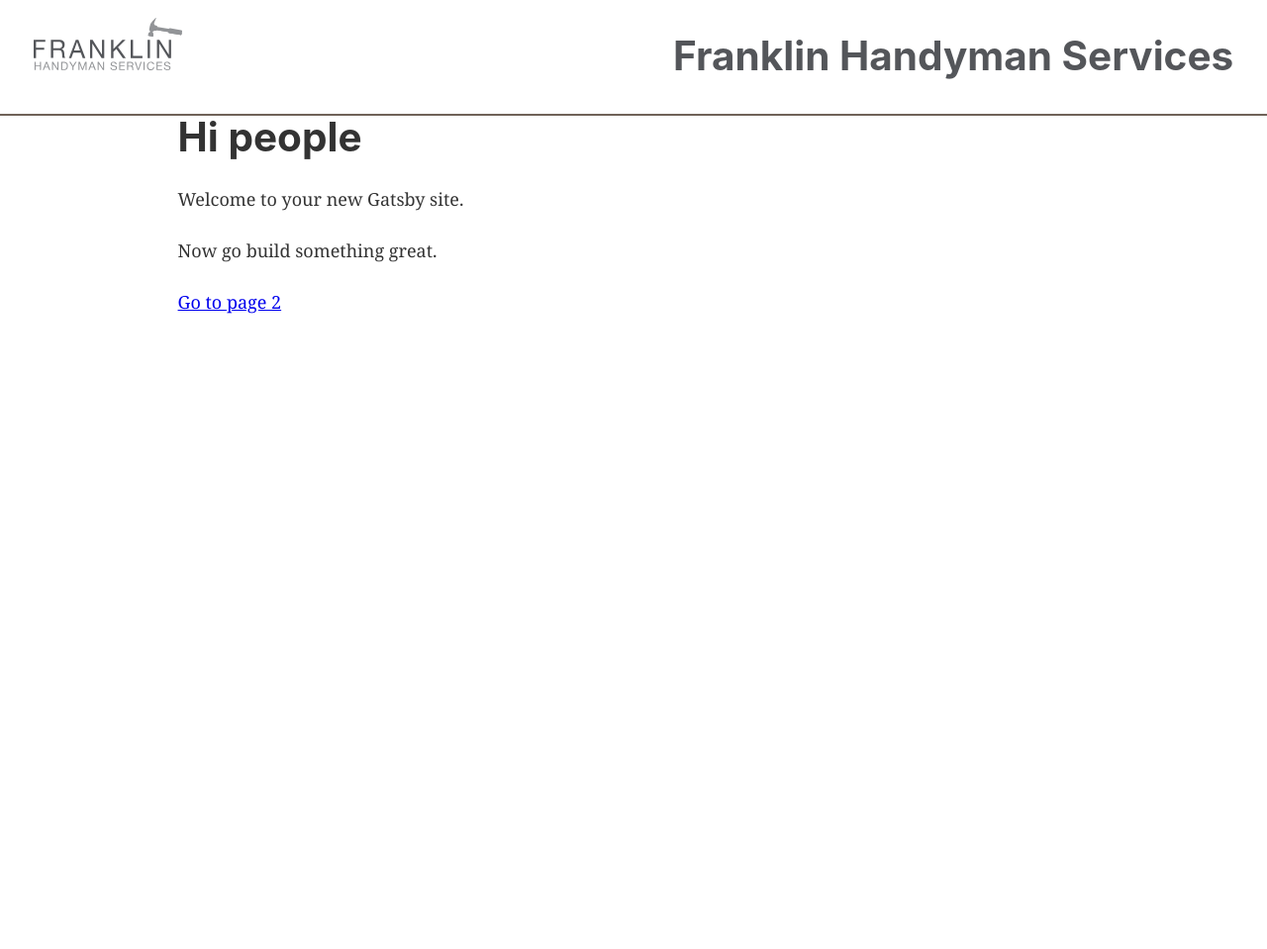
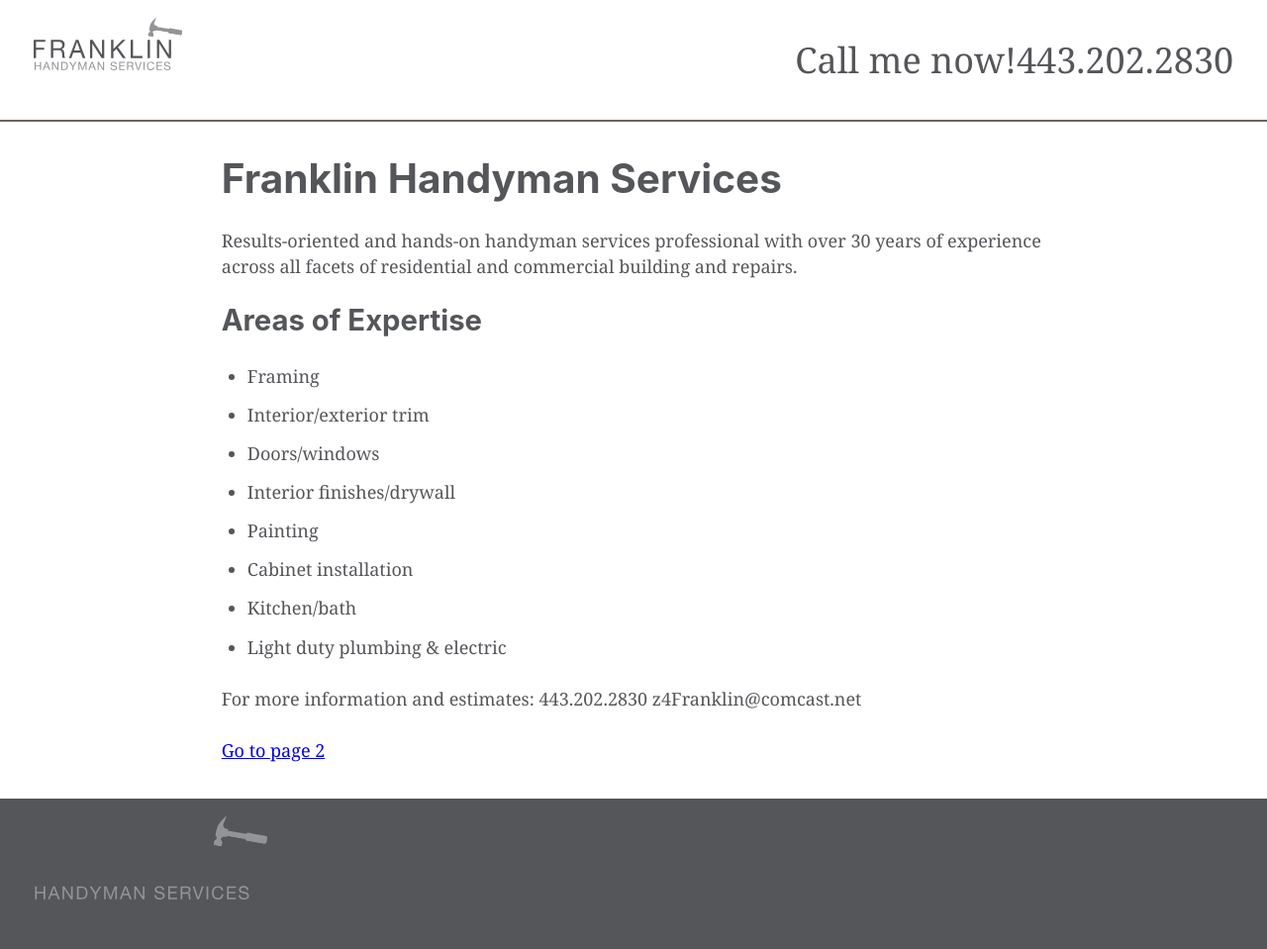
Before and after one commit to moxdev/franklin-handyman-services, a Gatsby site: page / in a window 1280 px wide. Shown: the whole page at 99% size. Before the commit the page ends 800 px from the top, so only its background shows below. Built offline with nearby package versions, Linux system fonts and the light colour scheme; Gatsby itself is replaced by a stand-in of ours.

Commit message:
did so much stuff

```diff
--- a/data/SiteConfig.js
+++ b/data/SiteConfig.js
@@ -1,6 +1,10 @@
 module.exports = {
-  siteUrl: "", // Domain of your website without pathPrefix.
-  copyright: "Copyright © 2018. Franklin Handyman Services", // Copyright string for the footer of the website and RSS feed.
-  themeColor: "#c62828", // Used for setting manifest and progress theme colors.
-  backgroundColor: "#e0e0e0" // Used for setting manifest background color.
+  siteUrl: '', // Domain of your website without pathPrefix.
+  phone: {
+    callout: 'Call me now!',
+    number: '443.202.2830',
+  },
+  copyright: 'Copyright © 2018. Franklin Handyman Services', // Copyright string for the footer of the website and RSS feed.
+  themeColor: '#c62828', // Used for setting manifest and progress theme colors.
+  backgroundColor: '#e0e0e0', // Used for setting manifest background color.
 }
--- a/gatsby-config.js
+++ b/gatsby-config.js
@@ -3,7 +3,11 @@ const config = require('./data/SiteConfig')
 module.exports = {
   siteMetadata: {
     title: 'Franklin Handyman Services',
-    description: 'Franklin Handyman Sevices...',
+    desc: 'description of site',
+    phone: {
+      callout: config.phone.callout,
+      number: config.phone.number,
+    },
   },
   plugins: [
     'gatsby-plugin-react-helmet',
--- a/package.json
+++ b/package.json
@@ -26,6 +26,7 @@
   "license": "MIT",
   "scripts": {
     "build": "gatsby build",
+    "watch-config": "watch-run -p gatsby-config.js 'kill-port --port 8000 && gatsby develop'",
     "dev": "gatsby develop",
     "format": "prettier --write '**/*.js'",
     "test": "echo \"Error: no test specified\" && exit 1",
@@ -42,7 +43,9 @@
     "eslint-plugin-jsx-a11y": "^6.1.2",
     "eslint-plugin-prettier": "^3.0.0",
     "eslint-plugin-react": "^7.11.1",
-    "prettier": "^1.14.2"
+    "kill-port": "^1.3.2",
+    "prettier": "^1.14.2",
+    "watch-run": "^1.2.5"
   },
   "repository": {
     "type": "git",
--- /dev/null
+++ b/src/components/Footer/Footer.js
@@ -0,0 +1,26 @@
+import React, { Component } from 'react'
+import { Link } from 'gatsby'
+import PropTypes from 'prop-types'
+import styled from 'styled-components'
+
+import logo from '../../images/fhs-logo.svg'
+
+const FooterWrapper = styled.footer`
+  background: var(--brand-color-1);
+  color: #fff;
+  padding: 1rem 1.875rem;
+`
+
+export default class Footer extends Component {
+  render() {
+    return (
+      <FooterWrapper>
+        <div className="footer-wrapper">
+          <Link to="/">
+            <img src={logo} alt="logo" />
+          </Link>
+        </div>
+      </FooterWrapper>
+    )
+  }
+}
--- a/src/components/Header/header.js
+++ b/src/components/Header/header.js
@@ -2,50 +2,56 @@ import React, { Component } from 'react'
 import { Link } from 'gatsby'
 import PropTypes from 'prop-types'
 import styled from 'styled-components'
-import Img from 'gatsby-image'
 
 import logo from '../../images/fhs-logo.svg'
 
-const HeaderWrapper = styled.div`
+const HeaderWrapper = styled.header`
   display: flex;
   justify-content: space-between;
   align-items: center;
   background: #fff;
   padding: 1rem 1.875rem;
-  border-bottom: 2px solid #6f6259;
+  border-bottom: 2px solid var(--brand-color-2);
+  color: #000;
 
   .logo {
     width: 150px;
   }
 
   h1 {
-    color: #54565a;
+    color: var(--brand-color-1);
+  }
+
+  .phone-wrapper {
+    font-size: 2em;
+    color: var(--brand-color-1);
+
+    a {
+      text-decoration: none;
+      color: var(--brand-color-1);
+    }
   }
 `
 
 export default class Header extends Component {
   render() {
-    const { data } = this.props
+    const { phone } = this.props
 
     return (
       <HeaderWrapper>
-        <img className="logo" src={logo} alt="Franklin Handyman Logo" />
+        <Link to="/">
+          <img className="logo" src={logo} alt="Franklin Handyman Logo" />
+        </Link>
 
-        <h1 style={{ margin: 0 }}>
-          <Link
-            to="/"
-            style={{
-              color: 'white',
-              textDecoration: 'none',
-            }}
-          />
-          {data.site.siteMetadata.title}
-        </h1>
+        <div className="phone-wrapper">
+          <span className="callout">{phone.callout}</span>
+          <a href={`tel:${phone.number}`}>{phone.number}</a>
+        </div>
       </HeaderWrapper>
     )
   }
 }
 
 Header.propTypes = {
-  data: PropTypes.node.isRequired,
+  phone: PropTypes.object.isRequired,
 }
--- /dev/null
+++ b/src/components/Main/Main.js
@@ -0,0 +1,32 @@
+import React, { Component } from 'react'
+import PropTypes from 'prop-types'
+import styled from 'styled-components'
+
+const MainWrapper = styled.main`
+  background: #fff;
+  color: var(--brand-color-1);
+`
+
+const MainInnerWrapper = styled.div`
+  color: var(--brand-color-1);
+  padding: 2rem 1.875rem;
+  max-width: 900px;
+  margin-left: auto;
+  margin-right: auto;
+`
+
+export default class Main extends Component {
+  render() {
+    const { children } = this.props
+
+    return (
+      <MainWrapper>
+        <MainInnerWrapper>{children}</MainInnerWrapper>
+      </MainWrapper>
+    )
+  }
+}
+
+Main.propTypes = {
+  children: PropTypes.node.isRequired,
+}
--- a/src/layouts/index.css
+++ b/src/layouts/index.css
@@ -1,3 +1,9 @@
+:root {
+  --brand-color-1: #54565a;
+  --brand-color-2: #6f6259;
+  --brand-color-3: #929497;
+}
+
 html {
   font-family: sans-serif;
   -ms-text-size-adjust: 100%;
@@ -5,6 +11,7 @@ html {
 }
 body {
   margin: 0;
+  background: var(--brand-color-1);
 }
 article,
 aside,
--- a/src/layouts/index.js
+++ b/src/layouts/index.js
@@ -3,8 +3,10 @@ import PropTypes from 'prop-types'
 import Helmet from 'react-helmet'
 import { StaticQuery, graphql } from 'gatsby'
 
-import Header from '../components/Header/header'
 import './index.css'
+import Header from '../components/Header/Header'
+import Main from '../components/Main/Main'
+import Footer from '../components/Footer/Footer'
 
 const Layout = ({ children }) => (
   <StaticQuery
@@ -13,6 +15,11 @@ const Layout = ({ children }) => (
         site {
           siteMetadata {
             title
+            desc
+            phone {
+              callout
+              number
+            }
           }
         }
       }
@@ -28,17 +35,9 @@ const Layout = ({ children }) => (
         >
           <html lang="en" />
         </Helmet>
-        <Header data={data} />
-        <div
-          style={{
-            margin: '0 auto',
-            maxWidth: 960,
-            padding: '0px 1.0875rem 1.45rem',
-            paddingTop: 0,
-          }}
-        >
-          {children}
-        </div>
+        <Header phone={data.site.siteMetadata.phone} />
+        <Main>{children}</Main>
+        <Footer phone={data.site.siteMetadata.phone} />
       </div>
     )}
   />
--- a/src/pages/index.js
+++ b/src/pages/index.js
@@ -5,9 +5,30 @@ import Layout from '../layouts/index'
 
 const IndexPage = () => (
   <Layout>
-    <h1>Hi people</h1>
-    <p>Welcome to your new Gatsby site.</p>
-    <p>Now go build something great.</p>
+    <h1>Franklin Handyman Services</h1>
+    <p>
+      Results-oriented and hands-on handyman services professional with over 30
+      years of experience across all facets of residential and commercial
+      building and repairs.
+    </p>
+
+    <h2>Areas of Expertise</h2>
+
+    <ul>
+      <li>Framing</li>
+      <li>Interior/exterior trim</li>
+      <li>Doors/windows</li>
+      <li>Interior finishes/drywall</li>
+      <li>Painting</li>
+      <li>Cabinet installation</li>
+      <li>Kitchen/bath</li>
+      <li>Light duty plumbing &amp; electric</li>
+    </ul>
+
+    <p>
+      For more information and estimates: 443.202.2830 z4Franklin@comcast.net
+    </p>
+
     <Link to="/page-2/">Go to page 2</Link>
   </Layout>
 )
```
Also changed, not shown: .eslintrc.json, 1 other file.
